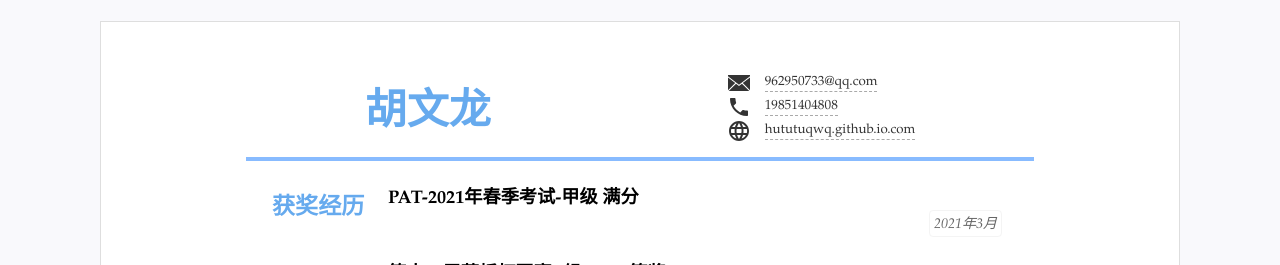
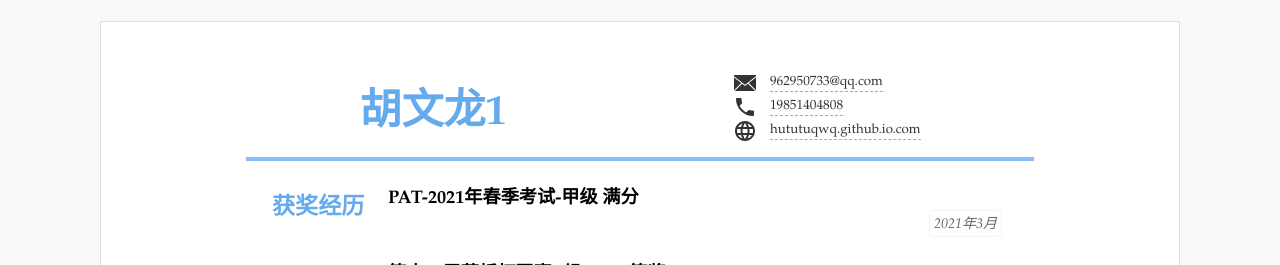
Before and after one commit to hututuQWQ/resume, a Jekyll site: the page built from index.html, in a window 1280 px wide. Shown: the top 265 px of the page. Built offline with Jekyll 4.4.1, drawn with Linux system fonts in a browser that asks for light colours.

Commit message:
Update resume.yml

```diff
--- a/_data/resume.yml
+++ b/_data/resume.yml
@@ -3,7 +3,7 @@
 
 title: "resume"
 lang: "zh" #语言设置 zh表示中文 en 表示英语
-name: "胡文龙"
+name: "胡文龙1"
 text: "123"
 
 #联系方式
```
